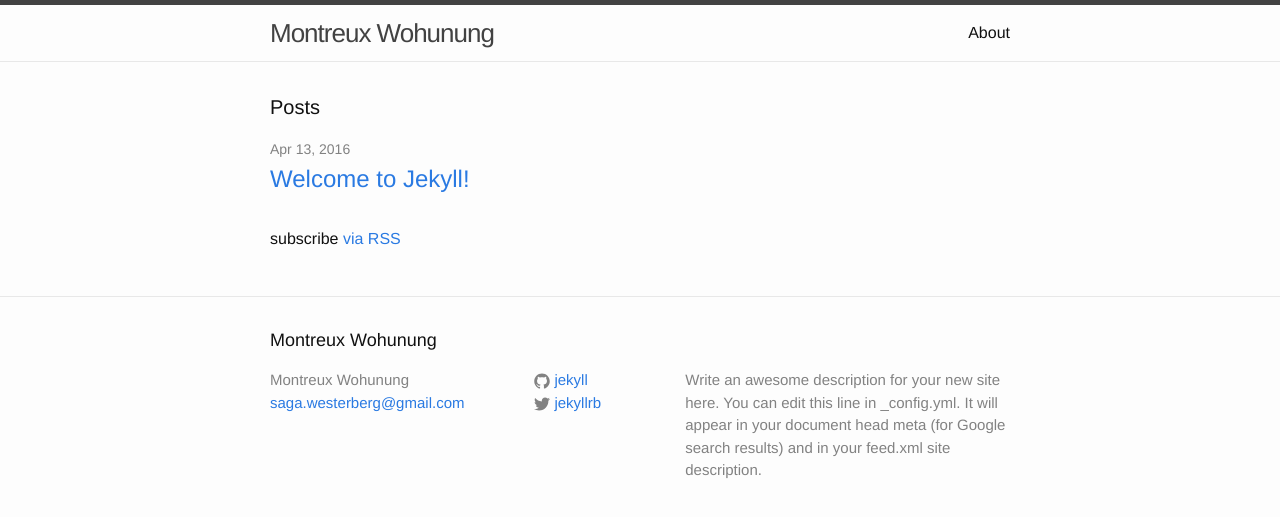
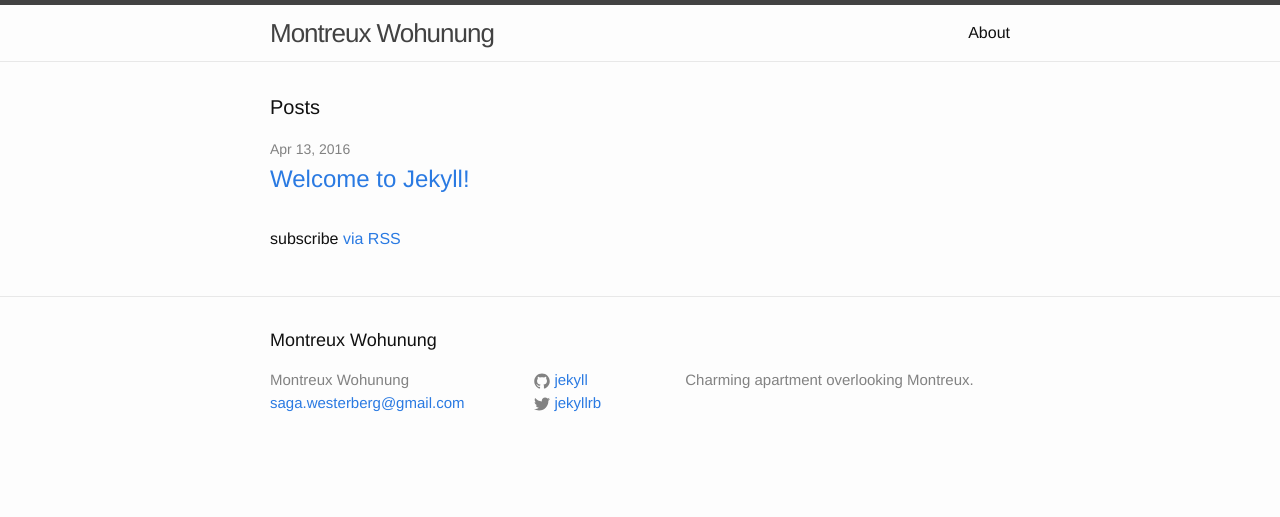
Before and after one commit to lab27/montreux, a Jekyll site: the page built from index.html, in a window 1280 px wide. Shown: the top 517 px of the page. Built offline with Jekyll 4.4.1, drawn with Linux system fonts in a browser that asks for light colours.

Commit message:
first gh pages

```diff
--- a/_config.yml
+++ b/_config.yml
@@ -9,11 +9,9 @@
 title: Montreux Wohunung
 email: saga.westerberg@gmail.com
 description: > # this means to ignore newlines until "baseurl:"
-  Write an awesome description for your new site here. You can edit this
-  line in _config.yml. It will appear in your document head meta (for
-  Google search results) and in your feed.xml site description.
+  Charming apartment overlooking Montreux.
 baseurl: "" # the subpath of your site, e.g. /blog
-url: "http://yourdomain.com" # the base hostname & protocol for your site
+url: "http://lab27.github.io" # the base hostname & protocol for your site
 twitter_username: jekyllrb
 github_username:  jekyll
 
```
